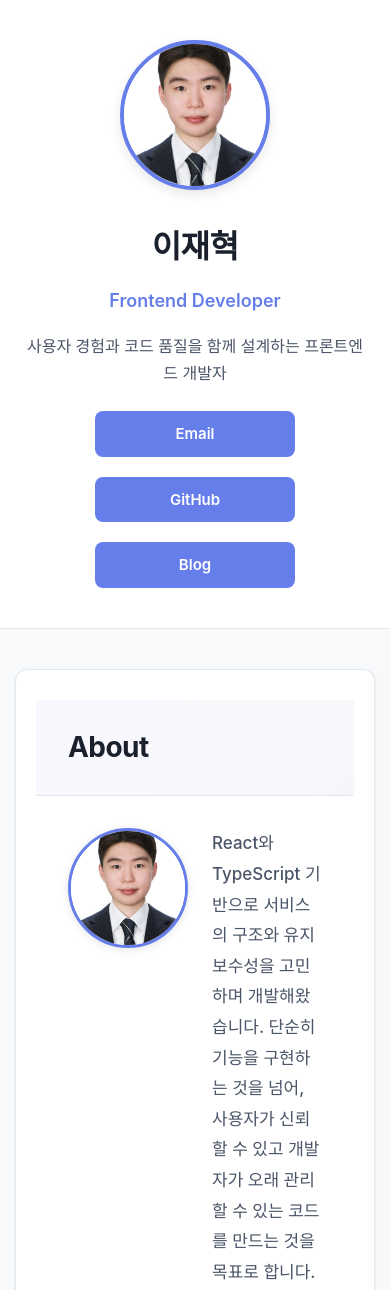
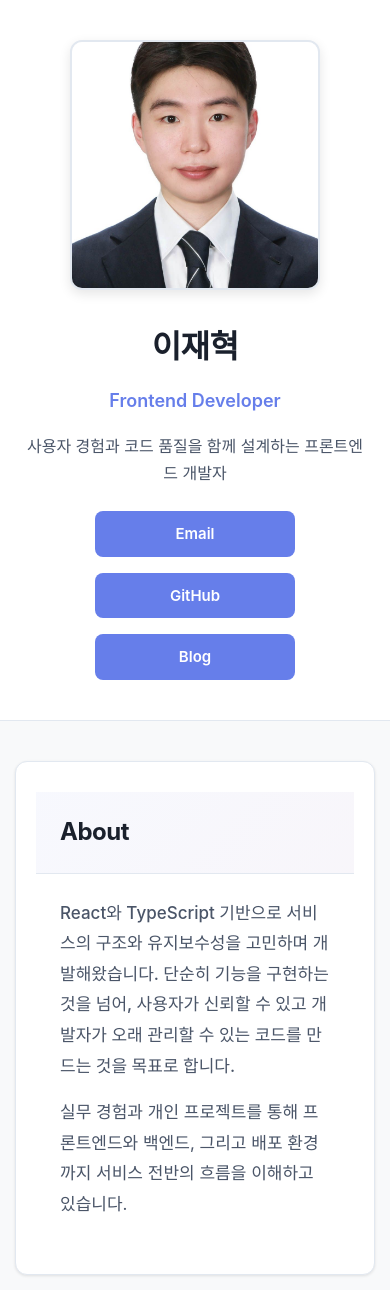
Before and after one commit to LeeJaeHyekk/LeeJaeHyekk.github.io, a plain HTML site: page index.html in a window 390 px wide. Shown: the top 1290 px of the page. Drawn offline with Linux system fonts and the light colour scheme.

Commit message:
Update hero section to 1:2 flex layout and remove image from about section

```diff
--- a/css/style.css
+++ b/css/style.css
@@ -62,68 +62,81 @@ img {
   position: relative;
   display: block;
   visibility: visible;
-  text-align: center;
   padding: 60px 20px;
   background: white;
   border-bottom: 1px solid var(--border);
   z-index: 1;
 }
 
+.hero-content {
+  max-width: 1200px;
+  margin: 0 auto;
+  display: flex;
+  align-items: center;
+  gap: 40px;
+}
+
 .hero-image {
-  width: 180px;
-  height: 180px;
-  margin: 0 auto 30px;
-  border-radius: 50%;
+  flex: 0 0 33.333%;
+  max-width: 33.333%;
+  aspect-ratio: 1;
+  border-radius: 12px;
   overflow: hidden;
-  border: 4px solid var(--accent);
+  border: 2px solid var(--border);
   box-shadow: 0 4px 12px rgba(0, 0, 0, 0.1);
+  background: var(--bg);
 }
 
 .hero-image img {
   width: 100%;
   height: 100%;
   object-fit: cover;
+  object-position: center;
+  display: block;
 }
 
-.hero h1 {
+.hero-text {
+  flex: 0 0 66.666%;
+  max-width: 66.666%;
+}
+
+.hero-text h1 {
   font-size: 2.5rem;
   margin-bottom: 12px;
   color: var(--text);
 }
 
-.hero .role {
+.hero-text .role {
   font-size: 1.25rem;
   color: var(--accent);
   font-weight: 600;
   margin-bottom: 16px;
 }
 
-.hero .intro {
+.hero-text .intro {
   font-size: 1.125rem;
   color: var(--text-light);
   margin-bottom: 24px;
-  max-width: 600px;
-  margin-left: auto;
-  margin-right: auto;
+  line-height: 1.7;
 }
 
-.hero .links {
+.hero-text .links {
   display: flex;
-  justify-content: center;
-  gap: 20px;
+  gap: 16px;
   flex-wrap: wrap;
 }
 
-.hero .links a {
+.hero-text .links a {
   padding: 10px 20px;
   background: var(--accent);
   color: white;
   border-radius: 8px;
   font-weight: 600;
   font-size: 0.9375rem;
+  transition: all 0.2s ease;
 }
 
-.hero .links a:hover {
+.hero-text .links a:hover {
   background: var(--accent-hover);
   transform: translateY(-2px);
   box-shadow: 0 4px 8px rgba(0, 0, 0, 0.15);
@@ -208,30 +221,8 @@ section:last-child {
   gap: 24px;
 }
 
-.about-intro {
-  display: flex;
-  align-items: flex-start;
-  gap: 24px;
-}
-
-.about-image {
-  flex-shrink: 0;
-  width: 120px;
-  height: 120px;
-  border-radius: 50%;
-  overflow: hidden;
-  border: 3px solid var(--accent);
-  box-shadow: 0 2px 8px rgba(0, 0, 0, 0.1);
-}
-
-.about-image img {
+.about-text {
   width: 100%;
-  height: 100%;
-  object-fit: cover;
-}
-
-.about-text {
-  flex: 1;
 }
 
 .intro-main {
@@ -582,21 +573,41 @@ footer {
     padding: 40px 20px;
   }
 
-  .hero-image {
-    width: 150px;
-    height: 150px;
+  .hero-content {
+    flex-direction: column;
+    align-items: center;
+    text-align: center;
+    gap: 30px;
   }
 
-  .hero h1 {
+  .hero-image {
+    flex: 0 0 auto;
+    width: 100%;
+    max-width: 250px;
+    aspect-ratio: 1;
+  }
+
+  .hero-text {
+    flex: 1 1 auto;
+    max-width: 100%;
+    width: 100%;
+    text-align: center;
+  }
+
+  .hero-text h1 {
     font-size: 2rem;
   }
 
-  .hero .role {
+  .hero-text .role {
     font-size: 1.125rem;
   }
 
-  .hero .intro {
+  .hero-text .intro {
     font-size: 1rem;
+  }
+
+  .hero-text .links {
+    justify-content: center;
   }
 
   .container {
@@ -624,4 +635,22 @@ footer {
     width: 100%;
     max-width: 200px;
   }
+
+  /* About Section Responsive */
+  .intro-main {
+    font-size: 1rem;
+  }
+
+  /* Card Content Responsive */
+  .card-content {
+    padding: 24px;
+  }
+
+  .card-header {
+    padding: 20px 24px;
+  }
+
+  .card-header h2 {
+    font-size: 1.5rem;
+  }
 }
--- a/index.html
+++ b/index.html
@@ -11,9 +11,11 @@
 
   <!-- Hero -->
   <header class="hero">
+    <div class="hero-content">
       <div class="hero-image">
-      <img src="assets/images/photo.jpg" alt="이재혁 프로필 사진" />
+        <img src="/assets/images/photo.jpg" alt="이재혁 프로필 사진" />
       </div>
+      <div class="hero-text">
         <h1>이재혁</h1>
         <p class="role">Frontend Developer</p>
         <p class="intro">
@@ -23,6 +25,8 @@
           <a href="mailto:ssy960105@gmail.com">Email</a>
           <a href="https://github.com/LeeJaeHyekk" target="_blank" rel="noopener noreferrer">GitHub</a>
           <a href="https://ssy9960105.tistory.com/" target="_blank" rel="noopener noreferrer">Blog</a>
+        </div>
+      </div>
     </div>
   </header>
 
@@ -34,10 +38,6 @@
         <h2>About</h2>
       </div>
       <div class="card-content">
-        <div class="about-intro">
-          <div class="about-image">
-            <img src="assets/images/photo.jpg" alt="이재혁" />
-          </div>
         <div class="about-text">
           <p class="intro-main">
             React와 TypeScript 기반으로 서비스의 구조와 유지보수성을 고민하며 개발해왔습니다.
@@ -46,7 +46,6 @@
           <p>
             실무 경험과 개인 프로젝트를 통해 프론트엔드와 백엔드, 그리고 배포 환경까지 서비스 전반의 흐름을 이해하고 있습니다.
           </p>
-          </div>
         </div>
       </div>
     </section>
```
Lines whose indentation alone changed are shown as unchanged.
